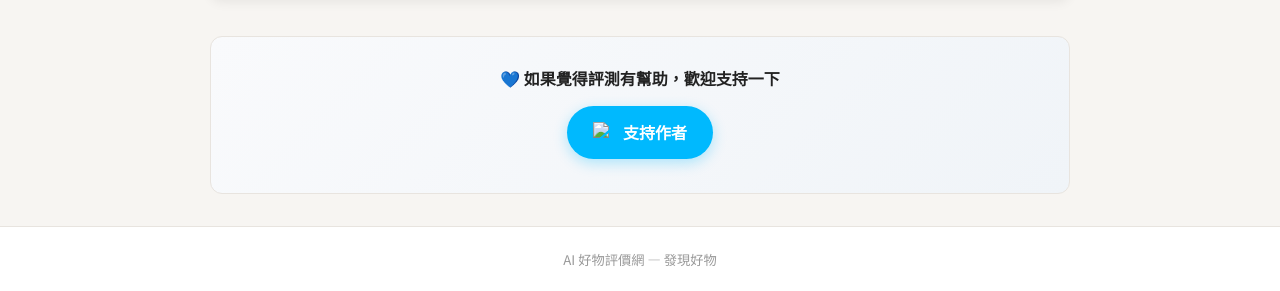
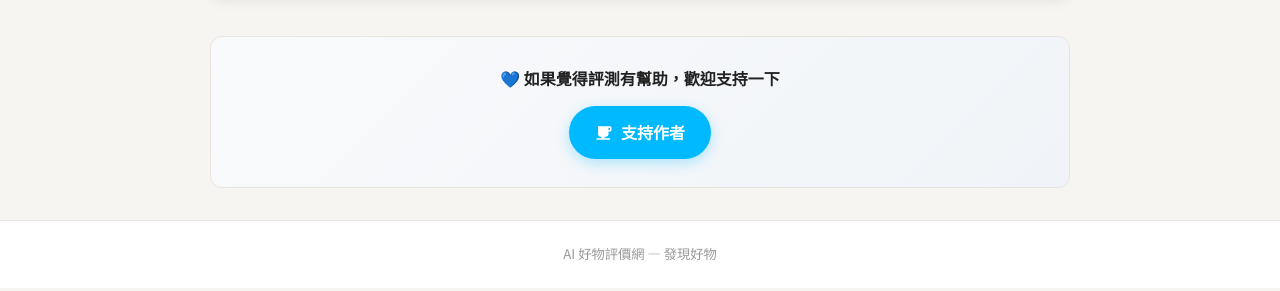
Before and after one commit to MDDAD/momo-evaluate, a Jekyll site: the page built from _posts/2026-05-15-02-taiwan-police-car.md, in a window 1280 px wide and 900 px high, scrolled down 743 px. Shown: the part 606-897 px from the top of the window. Built offline with Jekyll 4.4.1, drawn with Linux system fonts in a browser that asks for light colours.

Commit message:
Fix broken Ko-fi button image, use SVG icon instead

```diff
--- a/_layouts/post.html
+++ b/_layouts/post.html
@@ -56,7 +56,7 @@
     <div class="sponsor-section">
       <h3>💙 如果覺得評測有幫助，歡迎支持一下</h3>
       <a href="https://ko-fi.com/mddadsiwu" target="_blank" class="kofi-btn">
-        <img src="https://storage.ko-fi.com/cdn/button-1.png" alt="Ko-fi">
+        <svg width="18" height="18" viewBox="0 0 24 24" fill="currentColor"><path d="M2,21H20V19H2M20,8H18V5H20M20,3H4V13A4,4 0 0,0 8,17H14A4,4 0 0,0 18,13V10H20A2,2 0 0,0 22,8V5A2,2 0 0,0 20,3M13,17.5V15H8V17.5L12,21L13,17.5Z"/></svg>
         支持作者
       </a>
     </div>
--- a/index.html
+++ b/index.html
@@ -37,7 +37,7 @@ layout: null
   <h1>AI 好物評價網</h1>
   <div class="sponsor-bar">
     <a href="https://ko-fi.com/mddadsiwu" target="_blank" class="kofi-btn">
-      <img src="https://storage.ko-fi.com/cdn/button-1.png" alt="Ko-fi">
+      <svg width="18" height="18" viewBox="0 0 24 24" fill="currentColor"><path d="M2,21H20V19H2M20,8H18V5H20M20,3H4V13A4,4 0 0,0 8,17H14A4,4 0 0,0 18,13V10H20A2,2 0 0,0 22,8V5A2,2 0 0,0 20,3M13,17.5V15H8V17.5L12,21L13,17.5Z"/></svg>
       支持一下
     </a>
   </div>
```
